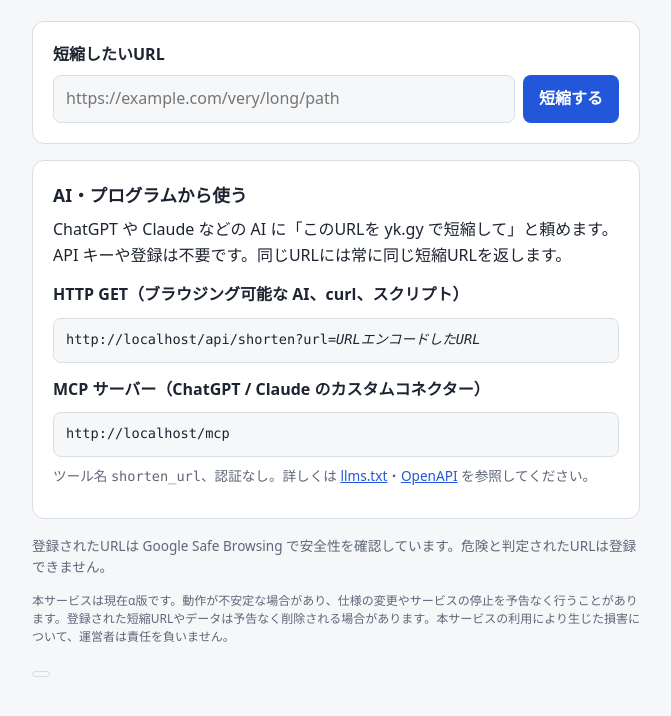
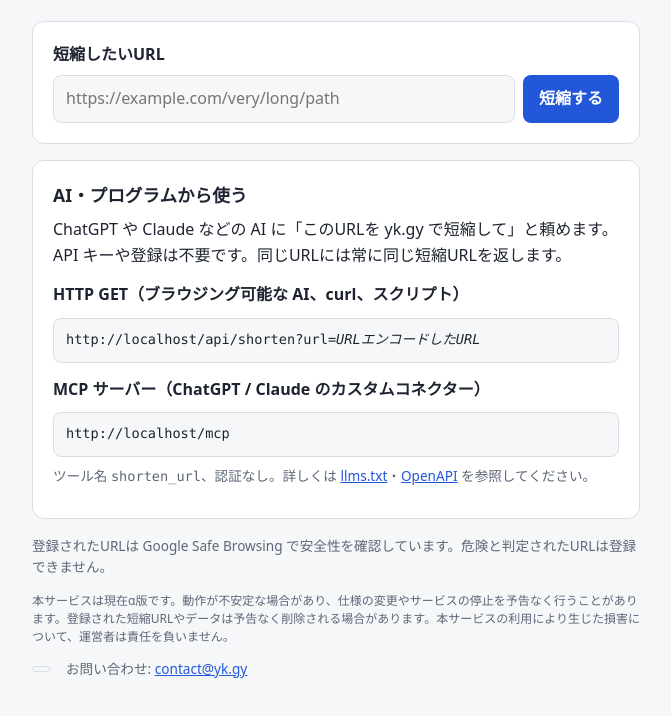
Before and after one commit to ykyuki/yk.gy, a plain HTML site: page web/index.html in a window 1280 px wide. Shown: the part 132-848 px from the top of the page, without its empty margins (304-975 px from the left). Drawn offline with Linux system fonts and the light colour scheme; no server answers.

Commit message:
feat(ui): show contact address (contact@yk.gy) next to the environment badge
Co-Authored-By: Claude Opus 5.5 <noreply@anthropic.com>

```diff
--- a/web/index.html
+++ b/web/index.html
@@ -56,7 +56,10 @@
       <p class="disclaimer">
         <small>本サービスは現在α版です。動作が不安定な場合があり、仕様の変更やサービスの停止を予告なく行うことがあります。登録された短縮URLやデータは予告なく削除される場合があります。本サービスの利用により生じた損害について、運営者は責任を負いません。</small>
       </p>
-      <p class="env" id="env-badge" hidden></p>
+      <div class="footer-meta">
+        <p class="env" id="env-badge" hidden></p>
+        <p class="contact">お問い合わせ: <a href="mailto:contact@yk.gy">contact@yk.gy</a></p>
+      </div>
     </footer>
   </main>
 </body>
--- a/web/style.css
+++ b/web/style.css
@@ -113,3 +113,7 @@ h2 { font-size: 1.1rem; margin: 0 0 8px; }
 
 .disclaimer { font-size: .75rem; line-height: 1.5; color: var(--muted); margin-top: 12px; }
 .disclaimer small { font-size: inherit; }
+
+.footer-meta { display: flex; flex-wrap: wrap; align-items: center; gap: 8px 16px; margin-top: 12px; }
+.footer-meta p { margin: 0; }
+.contact a { color: var(--accent); }
```
